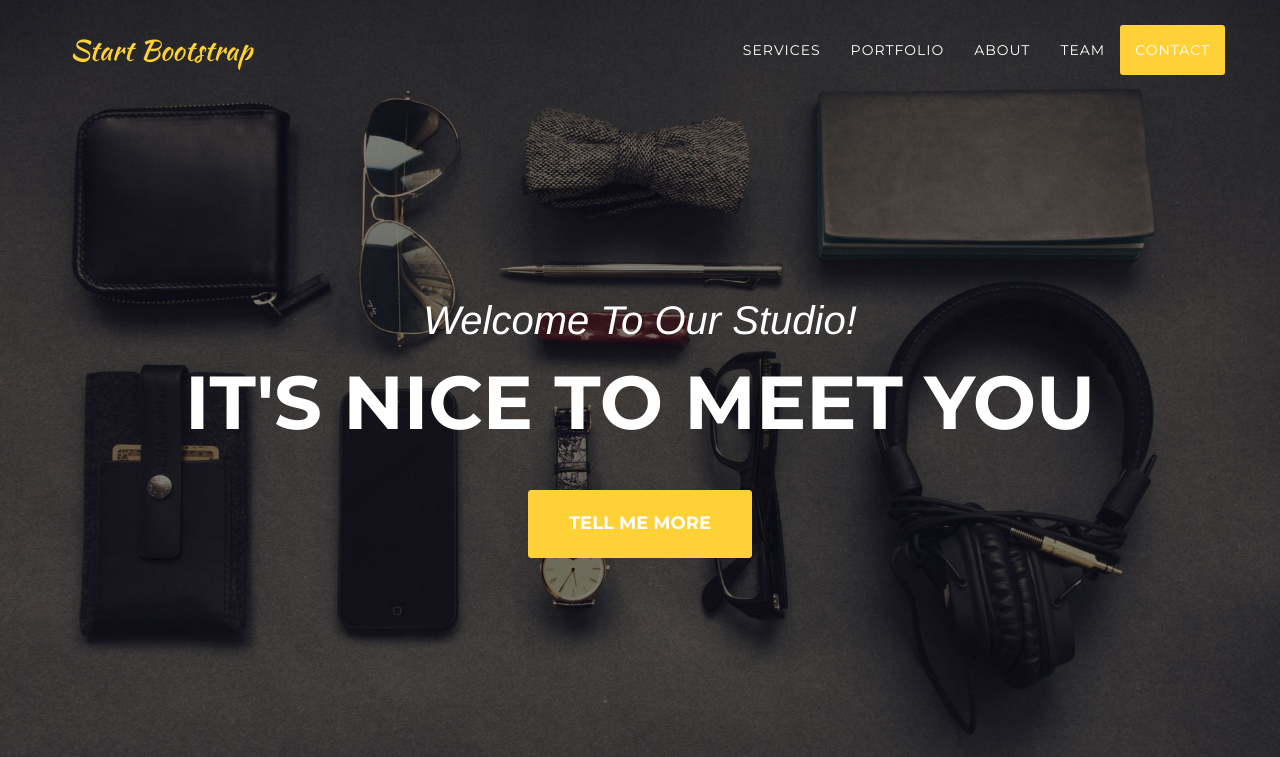
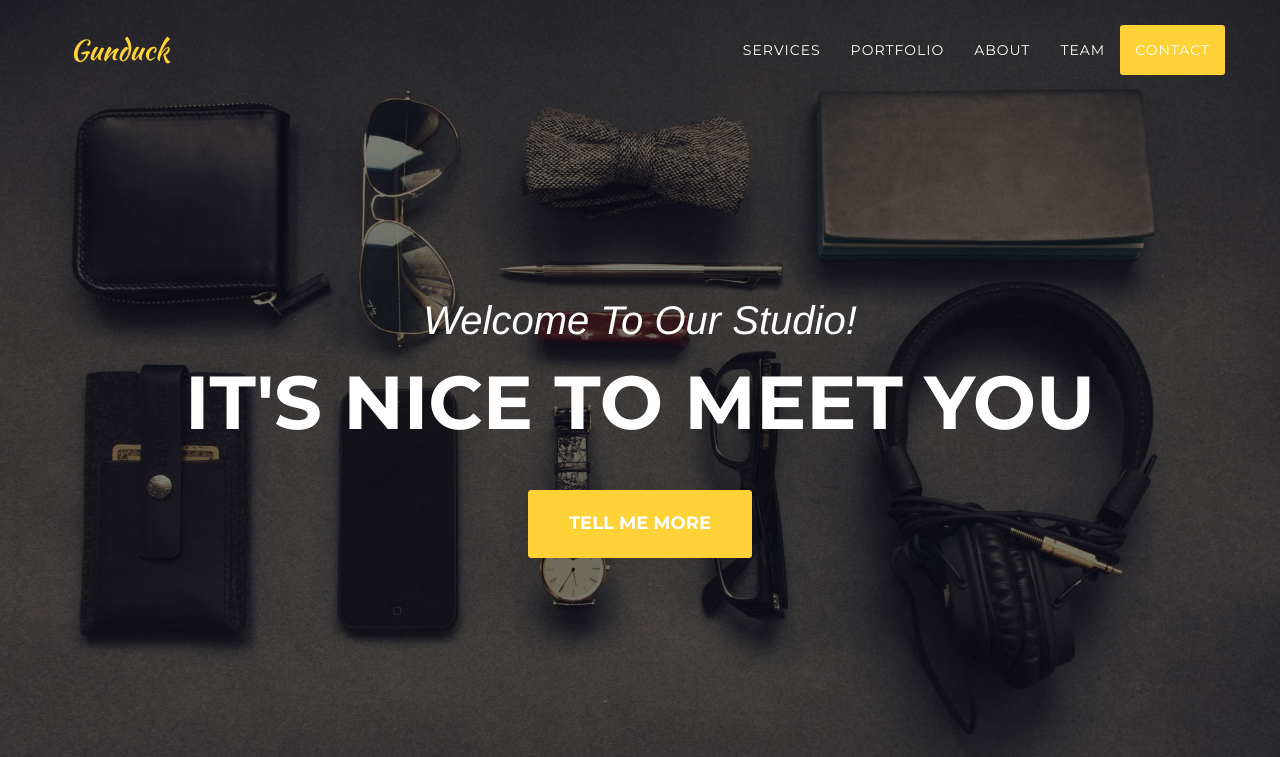
Before and after one commit to aks75ska/gunduck-tutorial, a Django app: template gunduck/templates/userViews/index.html in a window 1280 px wide. Shown: the top 757 px of the page. Run offline with Django 3.2, Linux system fonts and the light colour scheme; the template is opened without the code that fills it, so the values that code supplies are empty; some libraries are stand-ins or nearby versions; some web fonts are replaced.

Commit message:
small but important changes

```diff
--- a/gunduck/templates/userViews/index.html
+++ b/gunduck/templates/userViews/index.html
@@ -12,7 +12,7 @@
     <meta name="description" content="">
     <meta name="author" content="">
 
-    <title>Agency - Start Bootstrap Theme</title>
+    <title>Gunduck</title>
 
     <!-- Bootstrap Core CSS -->
     <link href="static/css/bootstrap.min.css" rel="stylesheet">
@@ -49,7 +49,7 @@
                     <span class="icon-bar"></span>
                     <span class="icon-bar"></span>
                 </button>
-                <a class="navbar-brand page-scroll" href="#page-top">Start Bootstrap</a>
+                <a class="navbar-brand page-scroll" href="#page-top">Gunduck</a>
             </div>
 
             <!-- Collect the nav links, forms, and other content for toggling -->
```
Also changed, not shown: gunduck/courses/urls.py (+4 -4 lines).
